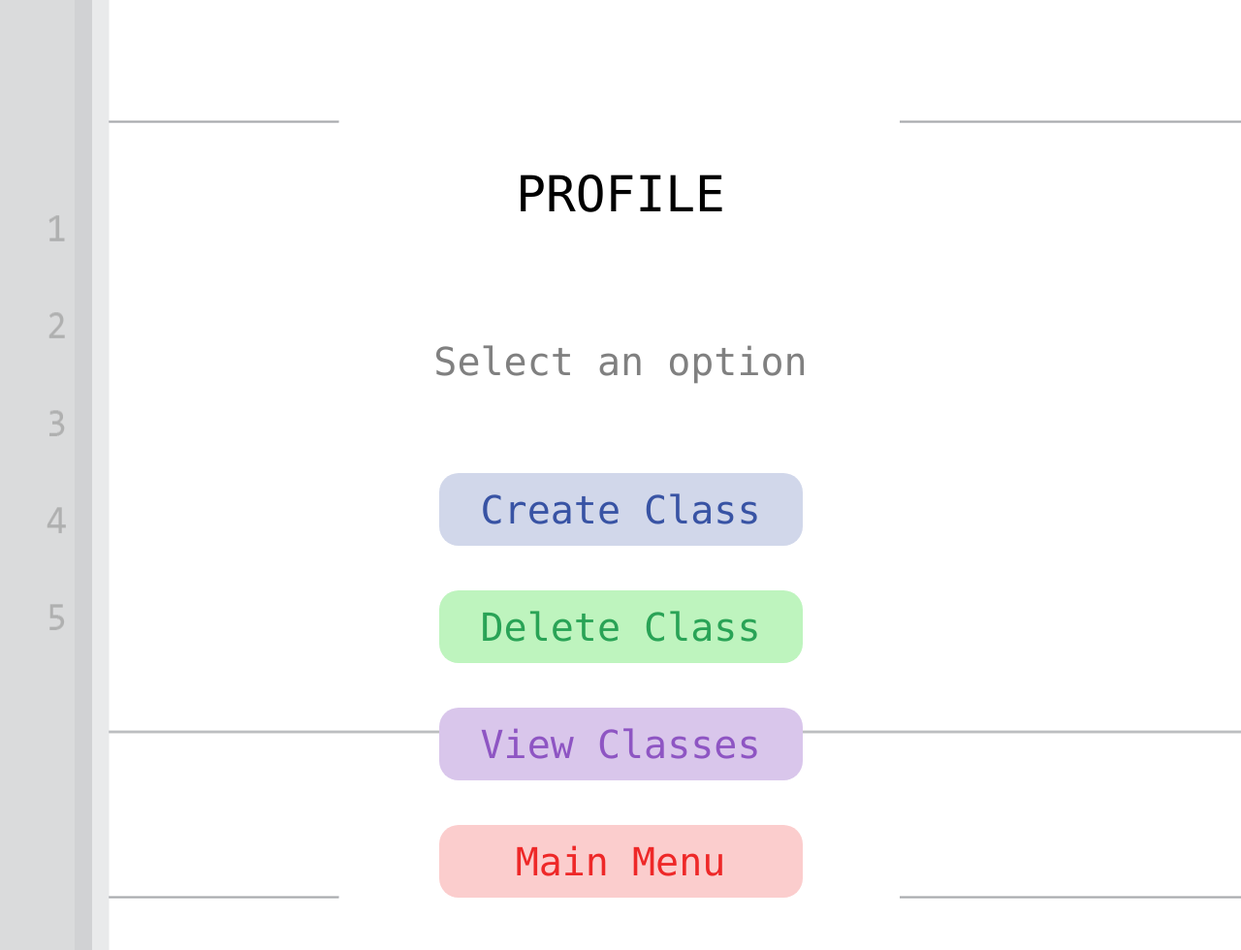
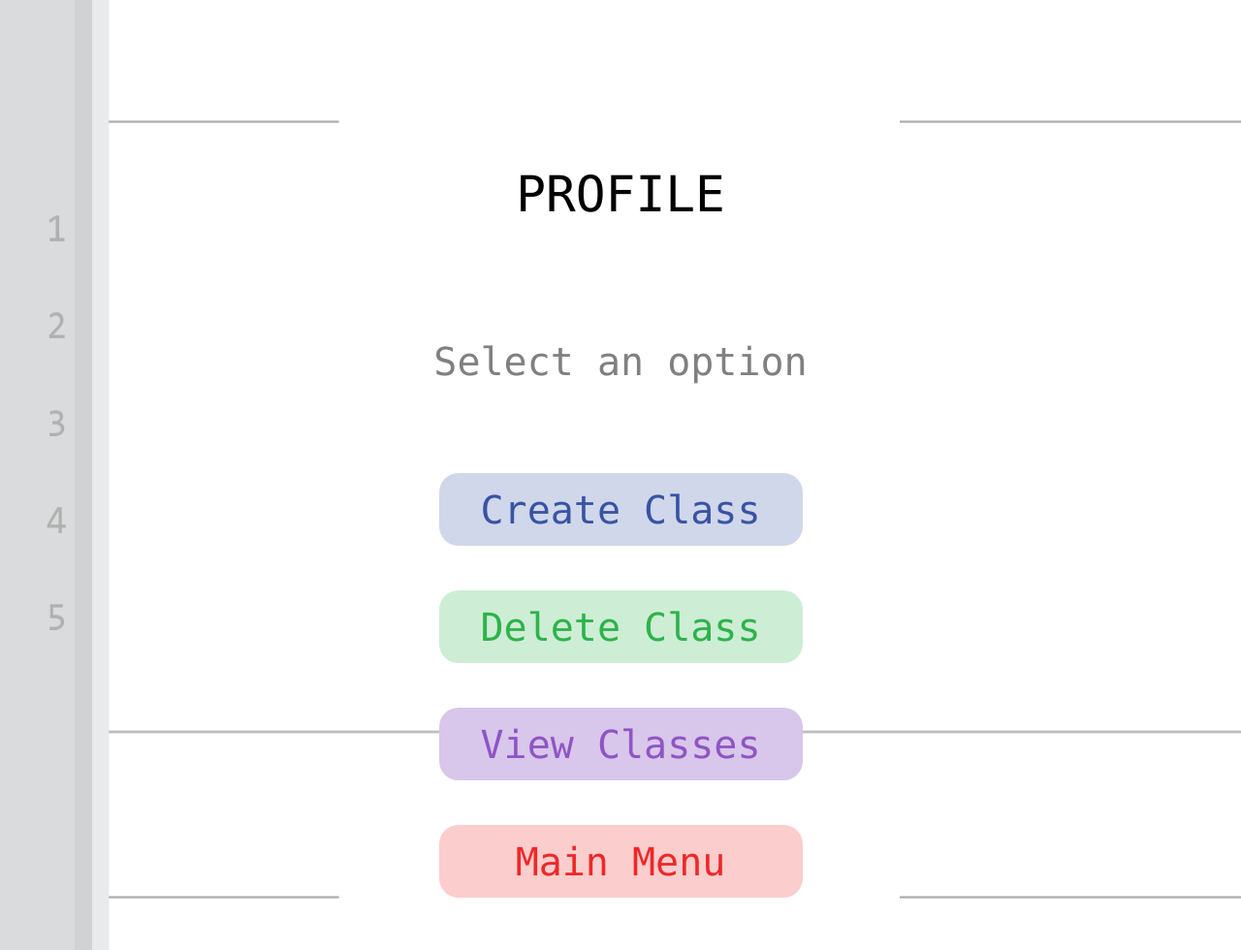
Before and after one commit to pursellce/Digital-Dungeon, a plain HTML site: page profile_teacher.html in a window 1280 px wide. Shown: the whole page at 97% size. Drawn offline with Linux system fonts and the light colour scheme.

Commit message:
Update profile_teacher.html
Changed color of green button

```diff
--- a/profile_teacher.html
+++ b/profile_teacher.html
@@ -108,8 +108,8 @@
 			font-size: 40px;
 			border: 0px solid black;
 			border-radius: 20px;
-			color: 	#29a356;
-			background-color: #bef4be;
+			color: #2DB34B;
+			background-color: #CEEDD5;
 			height: 75px;
 			width: 375px;
 			cursor: pointer;
@@ -121,8 +121,8 @@
 			font-size: 40px;
 			border: 0px solid black;
 			border-radius: 20px;
-			color: #bef4be;
-			background-color: #29a356;
+			color: #CEEDD5;
+			background-color: #2DB34B;
 			height: 75px;
 			width: 375px;
 			cursor: pointer;
```
